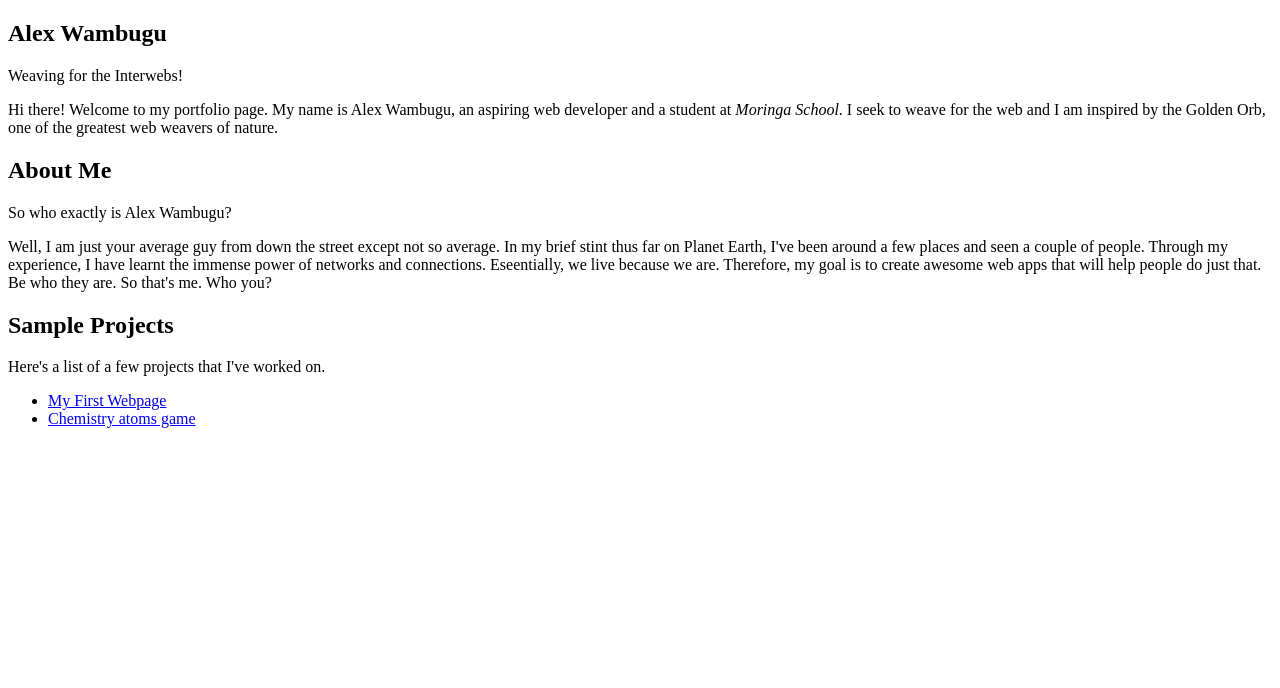
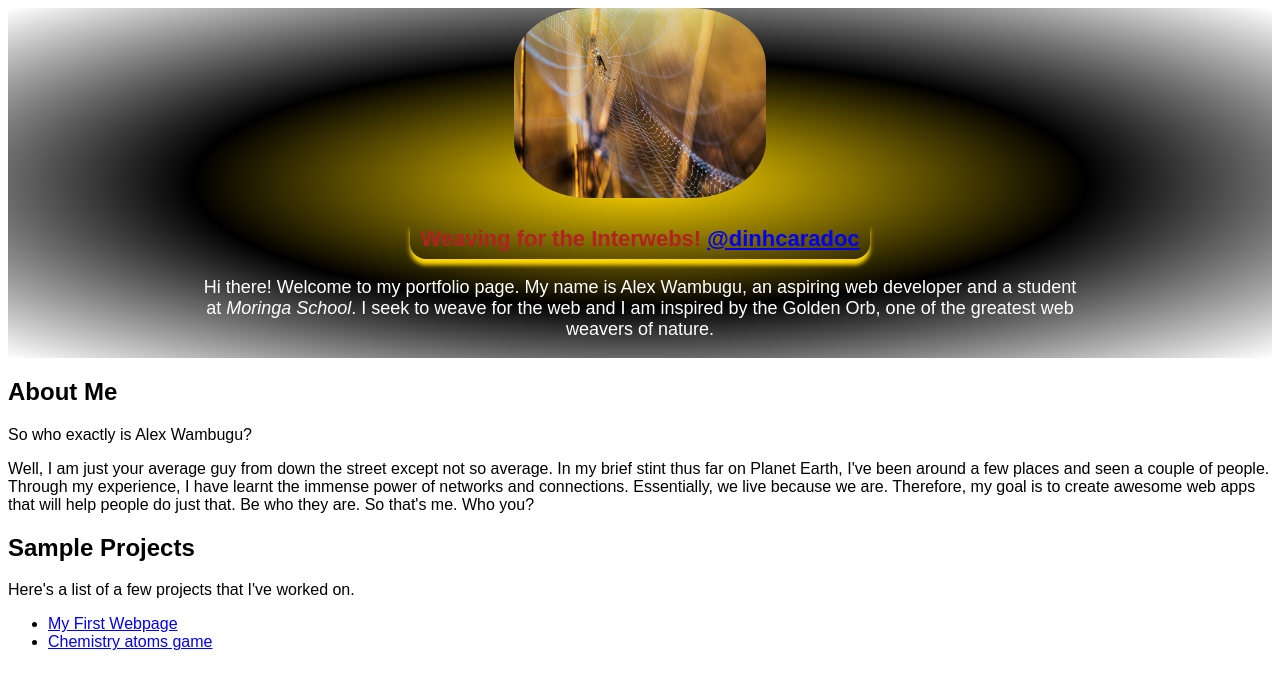
Before and after one commit to dinhcaradoc/Portfolio-IP, a plain HTML site: page index.html in a window 1280 px wide. Drawn offline with Linux system fonts and the light colour scheme.

Commit message:
added initial styling to the page header

```diff
--- a/css/styles.css
+++ b/css/styles.css
@@ -1,17 +1,49 @@
 body{
   font: 18px;
+  font-family: Arial, Helvetica, sans-serif;
 }
 
 header{
-  background-image: url('images/orbweaver.jpg');
+  background-image: radial-gradient(gold, black, white);
+  background-size: cover;
+  align-items: center;
+}
+
+.header{
+  margin-left: auto;
+  margin-right: auto;
+  align-items: center;
+
+  display: flex;
+  flex-direction: column;
+}
+
+.header p{
+  text-align: center;
+  font-size: 18px;
+  color: white;
+  width: 70%;
+
 }
 
 #displayimage{
-  width: 25%;
-  margin-left: auto;
-  margin-right: auto;
-  left: 50%;
-	top: 45%;
-	transform: translate(-50%, -55%);
-	text-align: center;
+  width: 20%;
+  position: relative;
+  border-radius: 30%;
+  margin-bottom: 2%;
 }
+
+#description-tag{
+  width: fit-content;
+  margin: auto;
+  font-weight: 700;
+  font-size: 22px;
+  padding: 3px 10px;
+  color:firebrick;
+
+  background-color: transparent;
+  border-bottom: 4px dashed transparent;
+  border-bottom-left-radius: 16px;
+  border-bottom-right-radius: 16px;
+  box-shadow: 0px 6px 4px gold;
+}
--- a/index.html
+++ b/index.html
@@ -7,10 +7,9 @@
 
   <body>
     <header>
-      <div class="description" id="about">
-      <!--  <img id="displayimage" src="images/orbweaver.jpg"> -->
-        <h2>Alex Wambugu</h2>
-        <p class="description" id="description-tag">Weaving for the Interwebs!</p>
+      <div class="header">
+      <img id="displayimage" src="images/orbweaver.jpg">
+        <p class="description" id="description-tag">Weaving for the Interwebs! <a href="https://github.com/dinhcaradoc">@dinhcaradoc</a></p>
         <p>Hi there! Welcome to my portfolio page. My name is Alex Wambugu, an aspiring web developer and a student at <em>Moringa School</em>. I seek to weave for the web and I am inspired by the Golden Orb, one of the greatest web weavers of nature.</p>
       </div>
     </header>
@@ -18,7 +17,7 @@
     <section class="aboutme">
       <h1>About Me</h1>
       <p class="who">So who exactly is Alex Wambugu?</p>
-      <p>Well, I am just your average guy from down the street except not so average. In my brief stint thus far on Planet Earth, I've been around a few places and seen a couple of people. Through my experience, I have learnt the immense power of networks and connections. Eseentially, we live because we are. Therefore, my goal is to create awesome web apps that will help people do just that. Be who they are. So that's me. <span class="rhetorical">Who you?</span></p>
+      <p>Well, I am just your average guy from down the street except not so average. In my brief stint thus far on Planet Earth, I've been around a few places and seen a couple of people. Through my experience, I have learnt the immense power of networks and connections. Essentially, we live because we are. Therefore, my goal is to create awesome web apps that will help people do just that. Be who they are. So that's me. <span class="rhetorical">Who you?</span></p>
 
     </section>
 
```
